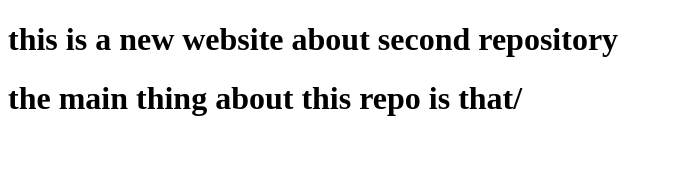
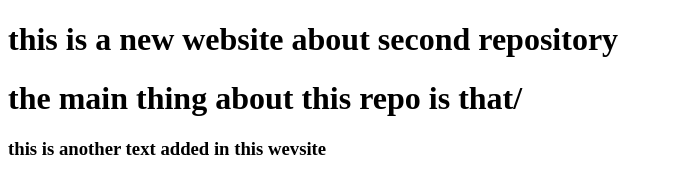
Before and after one commit to Arpan75/my--second-repo, a plain HTML site: page index.html in a window 1280 px wide. Shown: the whole page, without its empty margins (0-673 px from the left). Drawn offline with Linux system fonts and the light colour scheme.

Commit message:
this commit

```diff
--- a/index.html
+++ b/index.html
@@ -9,5 +9,6 @@
 <body>
     <h1>this is a new website about second repository</h1>
     <h1>the main thing about this repo is that/</h1>
+    <h3>this is another text added in this wevsite</h3>
 </body>
 </html>
```
